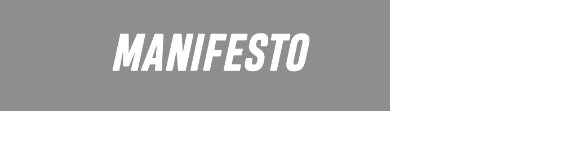
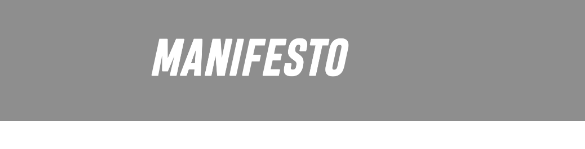
Before and after one commit to igorprnegrao/ver-allan-pombo-pre-campanha, a plain HTML site: page index.html in a window 390 px wide. Shown: the part 148-297 px from the top of the page, 585 px wide, since content can reach past the window. Drawn offline with nearby package versions, Linux system fonts and the light colour scheme.

Commit message:
ajustes faixa manifesto

```diff
--- a/css/style.css
+++ b/css/style.css
@@ -815,14 +815,15 @@ footer .flex {
 
     /*--- MANIFESTO ---*/
 
-    .section.principal {
-        width: 100%;
+    .manifesto {
+        background-color: #1717177c;
+        padding: 20px 100vw;
     }
 
     .manifesto-titulo img {
     align-items: center;
     width: 200px;
-    margin-left: 80px ;
+    margin-left: -240px ;
     }
 
     section.principal-manifesto .flex {
```
